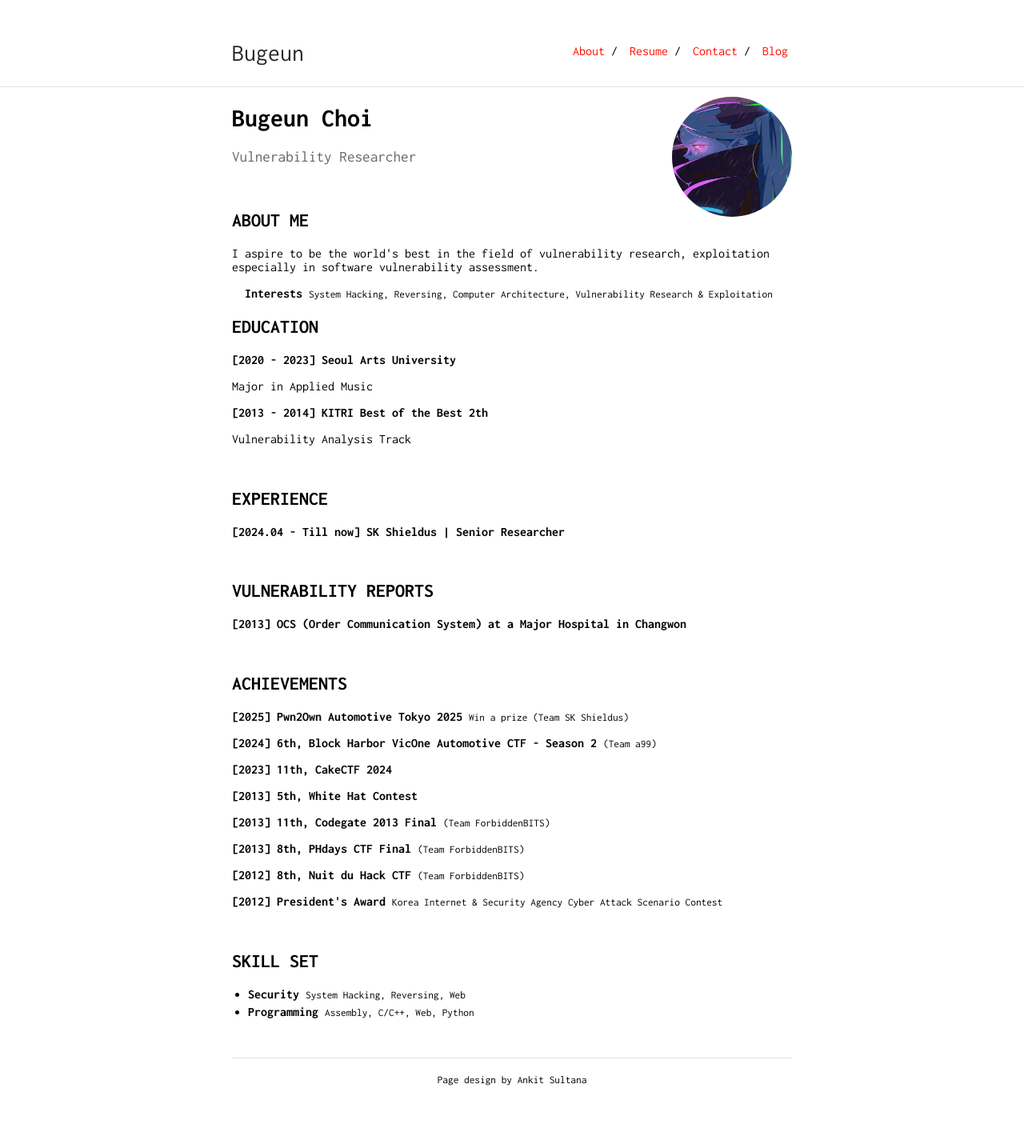
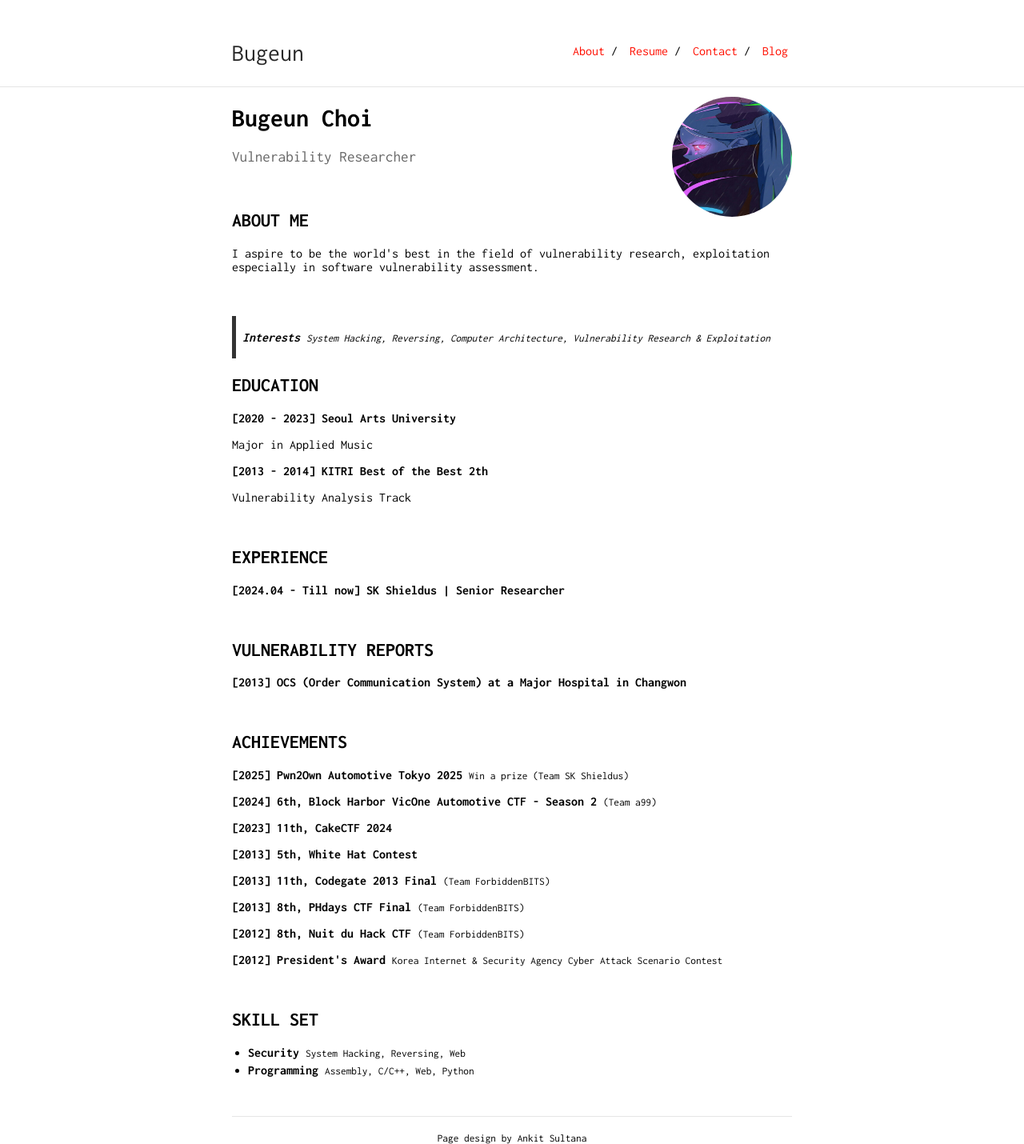
Before and after one commit to Bugeun/bugeun.github.io, a Jekyll site: the page built from index.md, in a window 1280 px wide. Shown: the whole page at 80% size. Built offline with Jekyll 4.4.1, drawn with Linux system fonts in a browser that asks for light colours; before the commit the page ends 1357 px from its top, so only the background shows below that.

```diff
--- a/index.md
+++ b/index.md
@@ -14,7 +14,8 @@ Vulnerability Researcher
 <p>I aspire to be the world's best in the field of vulnerability research, exploitation
 especially in software vulnerability assessment.</p>
 &nbsp;
-<b>Interests</b>
+
+><b>Interests</b>
 <small>System Hacking, Reversing, Computer Architecture, Vulnerability Research & Exploitation</small>
 &nbsp;
 
```
